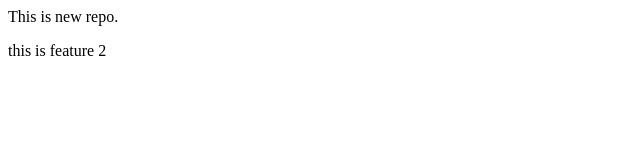
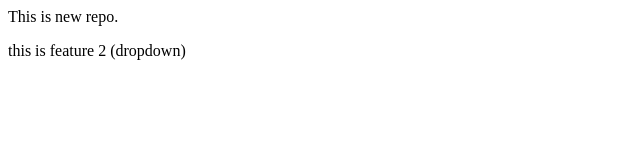
Before and after one commit to SumerManer-17/localrepo, a plain HTML site: page index.html in a window 1280 px wide. Shown: the full height of the page, 0-640 px from the left. Drawn offline with Linux system fonts and the light colour scheme.

Commit message:
add drop down

```diff
--- a/index.html
+++ b/index.html
@@ -1,2 +1,2 @@
 <p>This is new repo.</p>
-<p>this is feature 2</p>
+<p>this is feature 2 (dropdown)</p>
```
